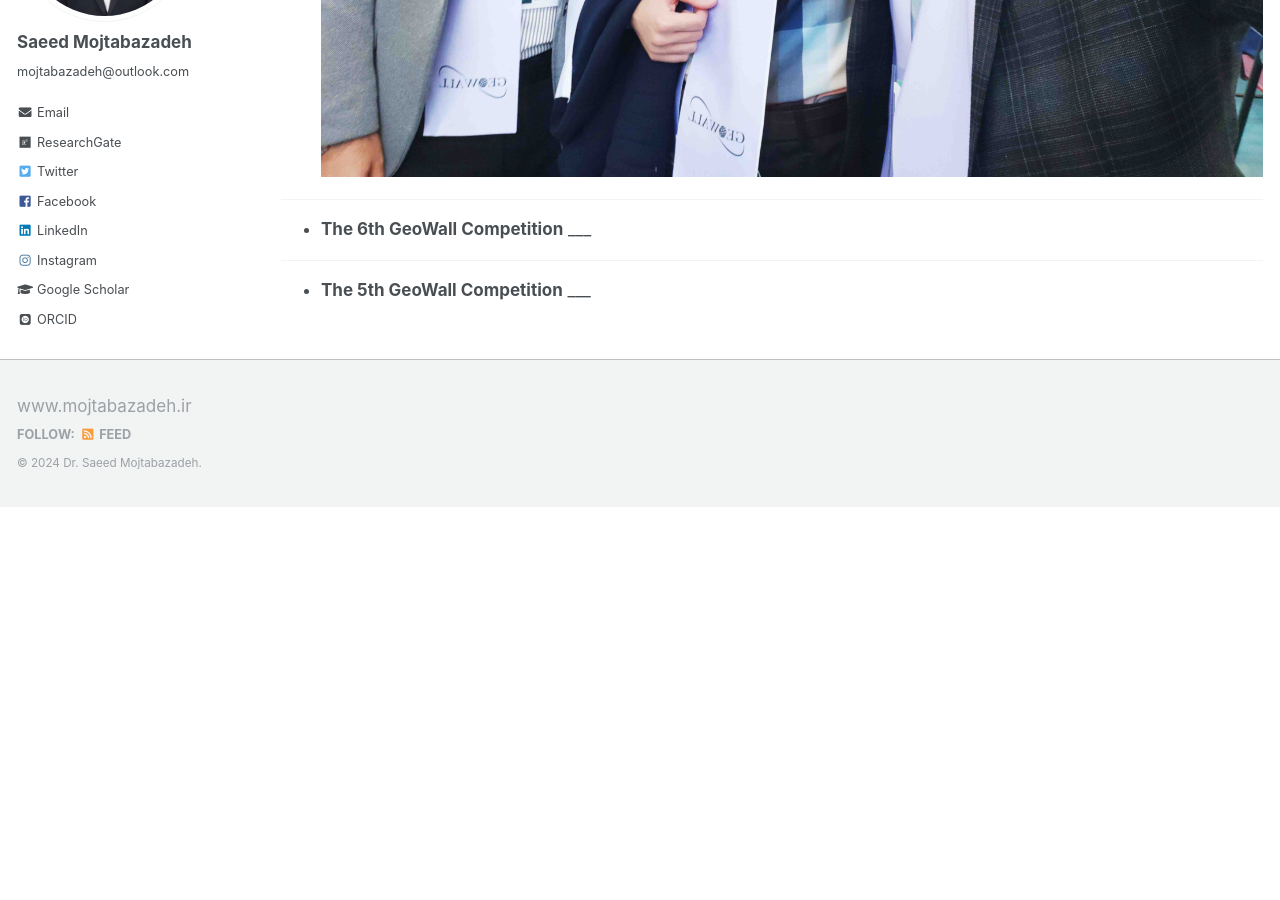
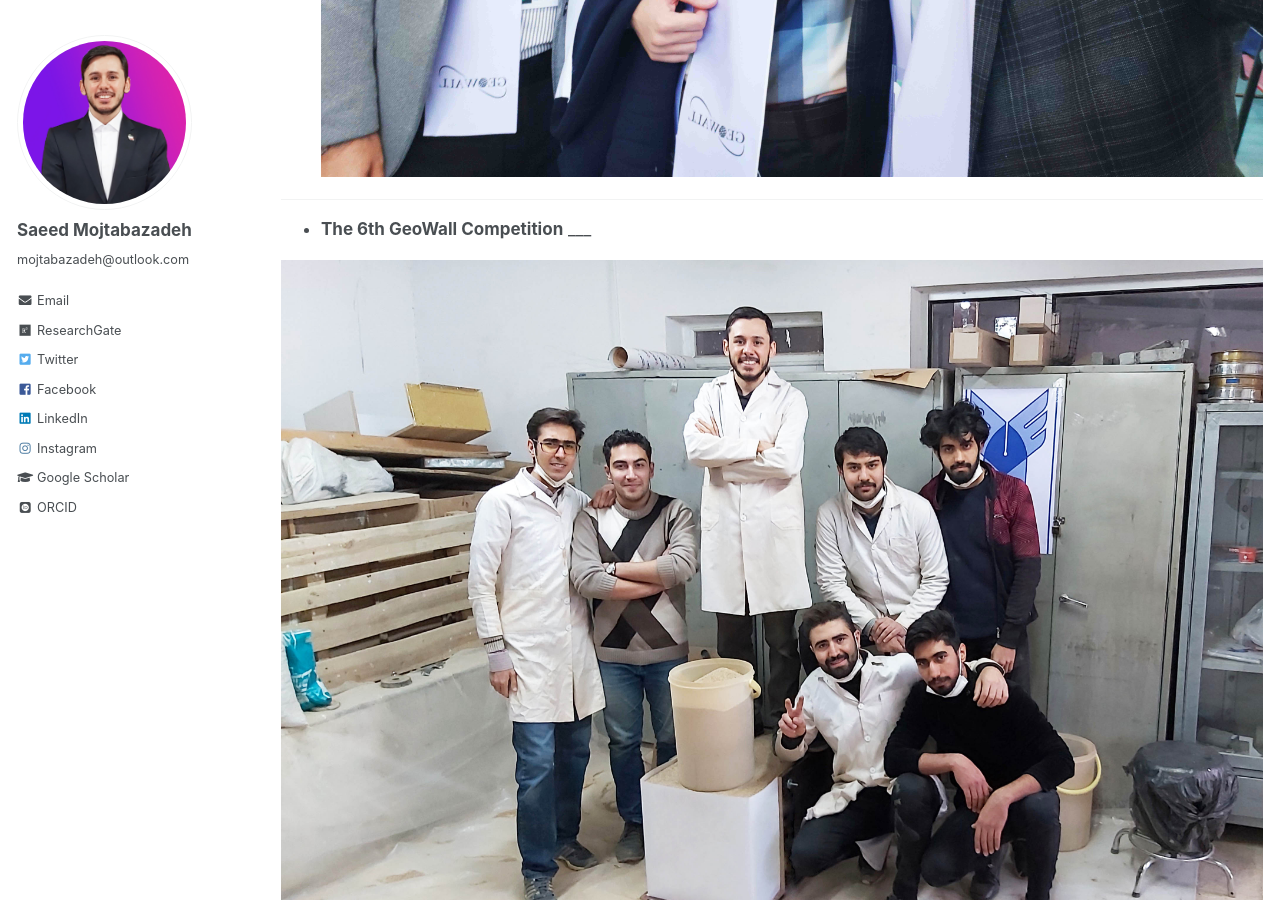
Before and after one commit to mojtabazadeh/mojtabazadeh.github.io, a Jekyll site: the page built from _pages/gallery.md, in a window 1280 px wide and 900 px high, scrolled down 4259 px. Built offline with Jekyll 4.4.1, drawn with Linux system fonts in a browser that asks for light colours; some web fonts are replaced; before the commit the page ends 4766 px from its top, so only the background shows below that.

Commit message:
Update gallery.md

```diff
--- a/_pages/gallery.md
+++ b/_pages/gallery.md
@@ -1,7 +1,7 @@
 ---
 layout: archive
 title: ""
-permalink: /GeoWall/
+permalink: /geowall/
 author_profile: true
 ---
 
@@ -25,6 +25,8 @@
 * **The 6th GeoWall Competition**
 ___
 
+![Saeed Mojtabazadeh](https://github.com/mojtabazadeh/mojtabazadeh.github.io/blob/main/images/IMG5.jpg?raw=true)
+
 
 ___
 
```
